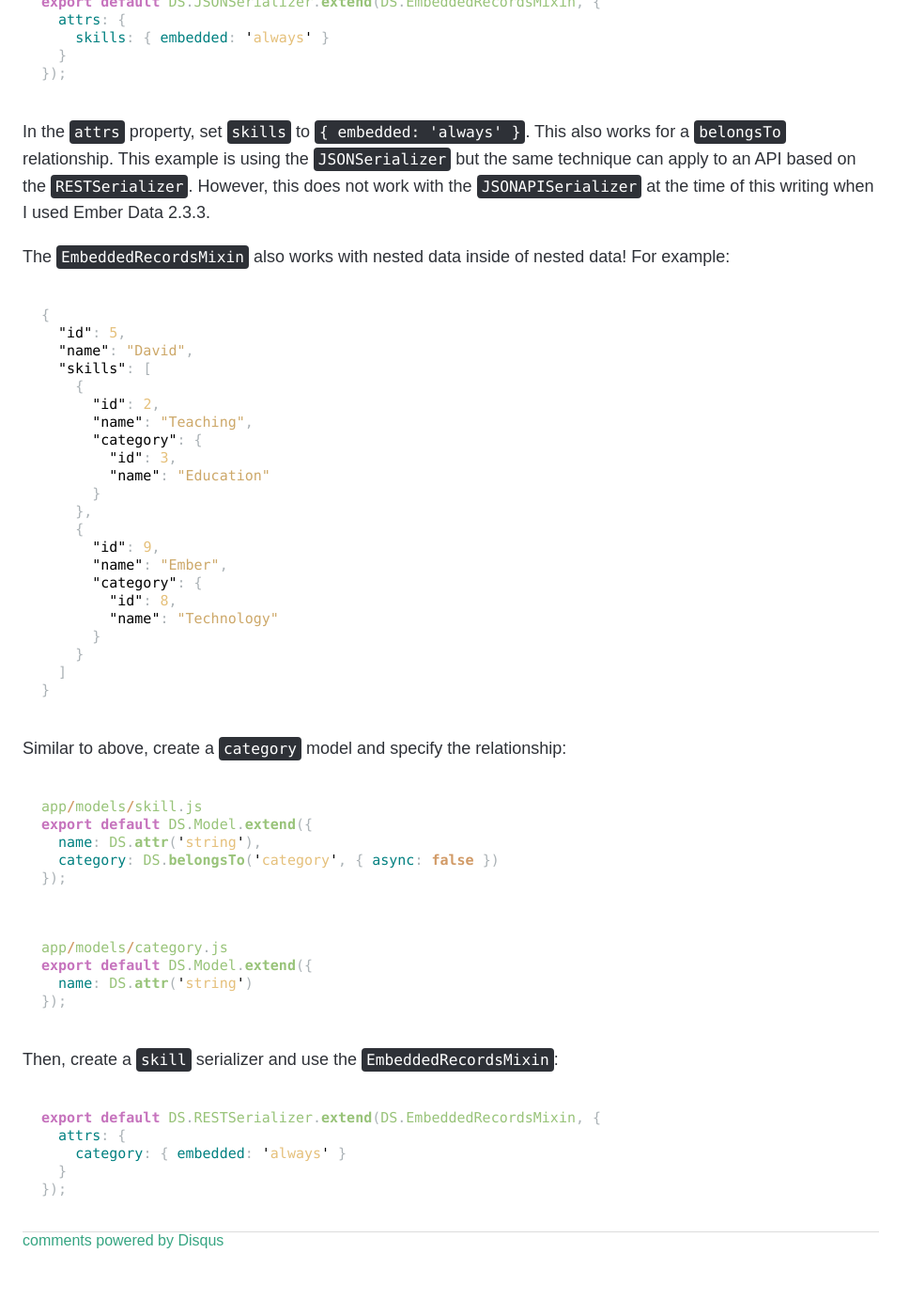
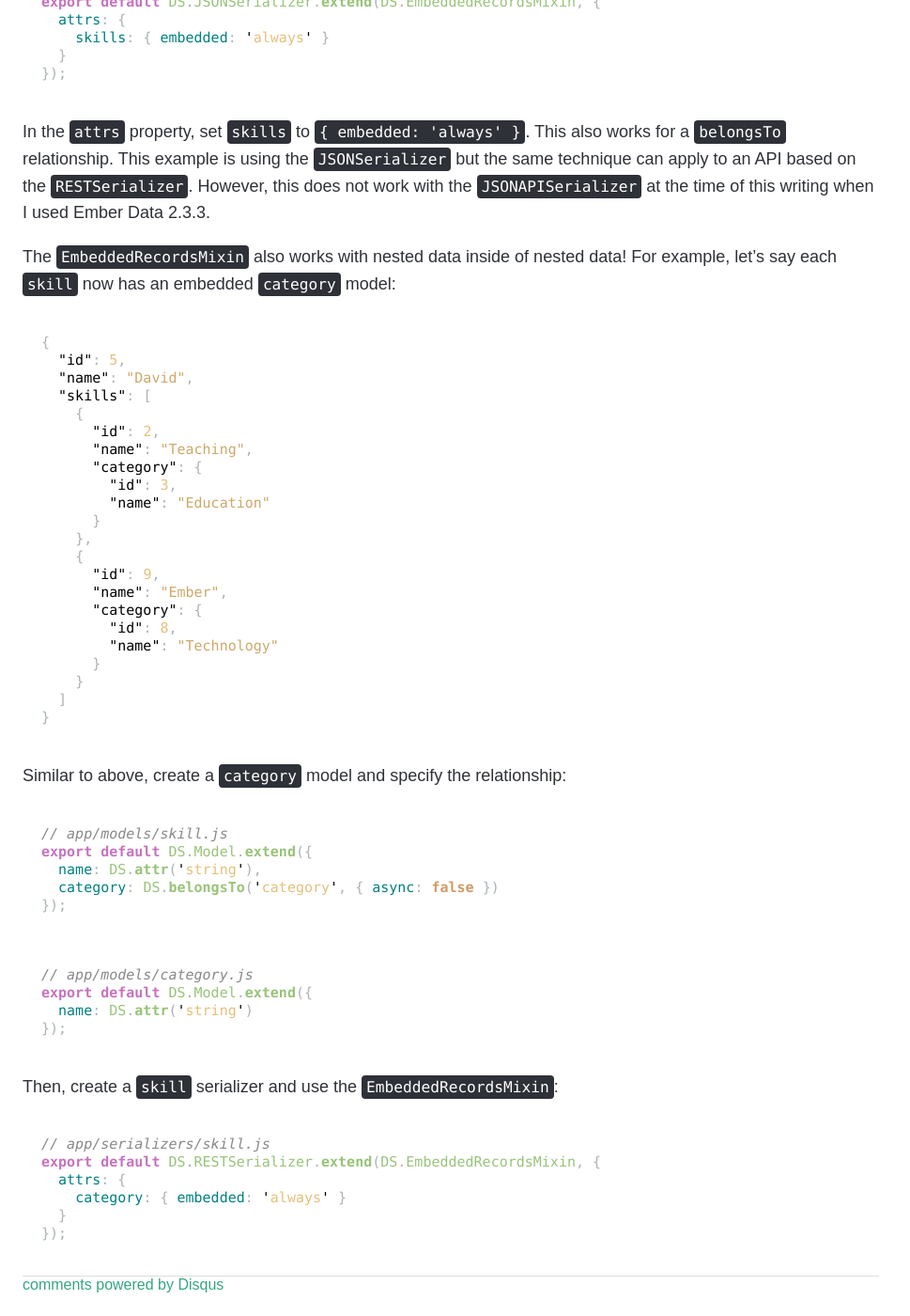
Before and after one commit to iamdtang/skaterdav85.github.io, a Jekyll site: the page built from _posts/2016-01-29-working-with-nested-data-in-ember-data-models.md, in a window 1280 px wide and 1400 px high, scrolled down 2806 px. Shown: the whole window at 94% size, without its empty margins (0-969 px from the left). Built offline with Jekyll 4.4.1, drawn with Linux system fonts in a browser that asks for light colours; nearby versions of some CDN libraries; Markdown is read by kramdown in place of the engine named in the settings; comment, search, counter and statistics services are not loaded; before the commit the page ends 4159 px from its top, so only the background shows below that.

Commit message:
Update 2016-01-29-working-with-nested-data-in-ember-data-models.md

````diff
--- a/_posts/2016-01-29-working-with-nested-data-in-ember-data-models.md
+++ b/_posts/2016-01-29-working-with-nested-data-in-ember-data-models.md
@@ -124,7 +124,7 @@ export default DS.JSONSerializer.extend(DS.EmbeddedRecordsMixin, {
 
 In the `attrs` property, set `skills` to `{ embedded: 'always' }`. This also works for a `belongsTo` relationship. This example is using the `JSONSerializer` but the same technique can apply to an API based on the `RESTSerializer`. However, this does not work with the `JSONAPISerializer` at the time of this writing when I used Ember Data 2.3.3.
 
-The `EmbeddedRecordsMixin` also works with nested data inside of nested data! For example:
+The `EmbeddedRecordsMixin` also works with nested data inside of nested data! For example, let's say each `skill` now has an embedded `category` model:
 
 ```json
 {
@@ -154,7 +154,7 @@ The `EmbeddedRecordsMixin` also works with nested data inside of nested data! Fo
 Similar to above, create a `category` model and specify the relationship:
 
 ```js
-app/models/skill.js
+// app/models/skill.js
 export default DS.Model.extend({
   name: DS.attr('string'),
   category: DS.belongsTo('category', { async: false })
@@ -162,7 +162,7 @@ export default DS.Model.extend({
 ```
 
 ```js
-app/models/category.js
+// app/models/category.js
 export default DS.Model.extend({
   name: DS.attr('string')
 });
@@ -171,6 +171,7 @@ export default DS.Model.extend({
 Then, create a `skill` serializer and use the `EmbeddedRecordsMixin`:
 
 ```js
+// app/serializers/skill.js
 export default DS.RESTSerializer.extend(DS.EmbeddedRecordsMixin, {
   attrs: {
     category: { embedded: 'always' }
````
